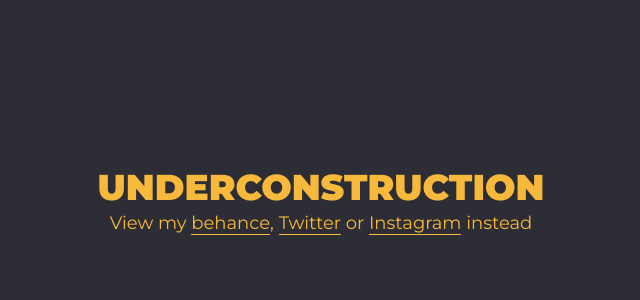
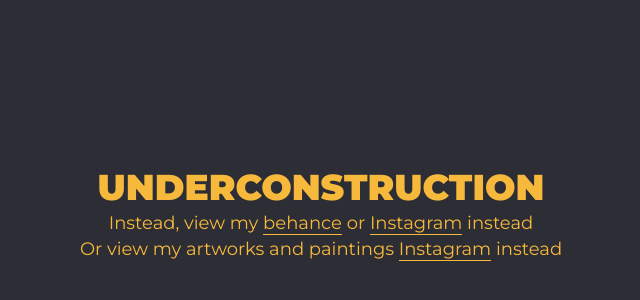
Before and after one commit to Eraspace/Eraspace.github.io, a plain HTML site: page index.html in a window 1280 px wide. Shown: the part 158-458 px from the top of the page, without its empty margins (319-959 px from the left). Drawn offline with Linux system fonts and the light colour scheme.

Commit message:
Unfinished changes

```diff
--- a/index.html
+++ b/index.html
@@ -10,7 +10,8 @@
 	<body>
 		<div class="center">
 			<p class="larger">UNDERCONSTRUCTION</p>
-			<p>View my <a href="https://www.behance.net/user/?username=imthi_a85d" class="link">behance</a>, <a href="https://www.twitter.com/ThisIsNotera" class="link">Twitter</a> or <a href="https://www.instagram.com/_notera_/" class="link">Instagram</a> instead</p>
+			<p>Instead, view my <a href="https://www.behance.net/user/?username=imthi_a85d" class="link">behance</a> or <a href="https://www.instagram.com/_iimthii_/" class="link">Instagram</a> instead</p>
+			<p>Or view my artworks and paintings <a href="https://www.instagram.com/_notera_/" class="link">Instagram</a> instead</p>
 		</div>
 	</body>
 </html>
```
